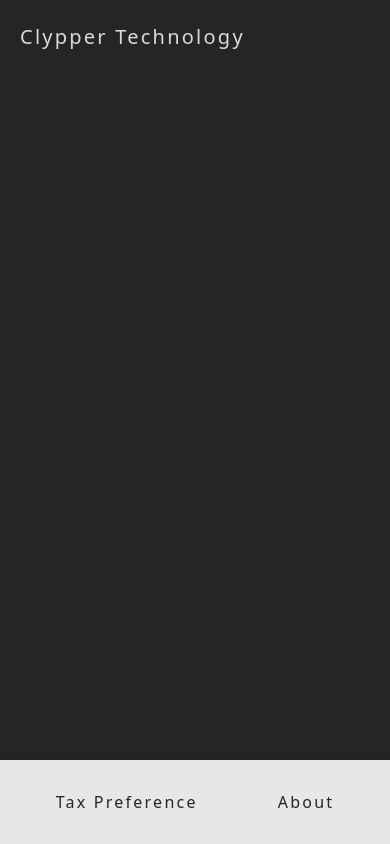
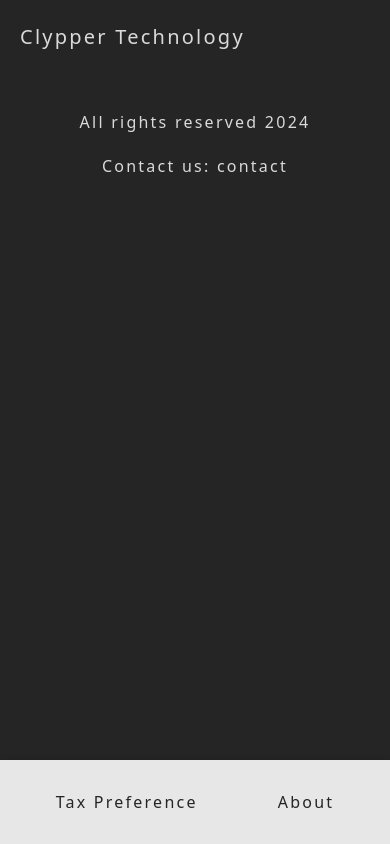
Before and after one commit to Clypper-Technology/Clypper-Technology-Website, a SvelteKit app: page /about in a window 390 px wide. Built offline with nearby package versions, Linux system fonts and the light colour scheme.

Commit message:
Add footer

```diff
--- a/src/app.css
+++ b/src/app.css
@@ -132,8 +132,24 @@ section {
 	max-width: 1080px;
 }
 
+.center-column {
+	display: flex;
+	flex-direction: column;
+	justify-content: center;
+	align-items: center;
+}
+
 .narrow {
 	max-width: 300px;
+}
+
+.dark-link {
+	color: var(--black);
+	transition-duration: 0.3s;
+}
+
+.dark-link:hover {
+	color: var(--hover-black);
 }
 
 .light p,
--- /dev/null
+++ b/src/lib/components/footer/footer.svelte
@@ -0,0 +1,22 @@
+<style>
+    footer {
+        width: 100%;
+        padding: 40px;
+    }
+
+
+    @media (max-width: 1000px) {
+        .menu-spacer {
+            min-height: 90px;
+        }
+    }
+
+</style>
+
+<footer class="footer">
+    <div class="max-width center-column">
+        <p>All rights reserved 2024</p>
+        <p>Contact us: contact</p>
+    </div>
+    <div class="menu-spacer"/>
+</footer>
--- a/src/routes/+layout.svelte
+++ b/src/routes/+layout.svelte
@@ -1,9 +1,11 @@
 <script>
 	import '../app.css';
-	import Navigtaion from '$lib/components/navigation/navigation.svelte';
-	const prerender = true;
+	import Navigation from '$lib/components/navigation/navigation.svelte';
+	import Footer from '$lib/components/footer/footer.svelte';
 </script>
 
-<Navigtaion></Navigtaion>
+<Navigation/>
 
 <slot></slot>
+
+<Footer/>
--- a/src/routes/+page.svelte
+++ b/src/routes/+page.svelte
@@ -121,6 +121,10 @@
         .cta-section {
             padding: unset;
         }
+
+        .hero {
+            justify-content: left;
+        }
     }
 
 
```
